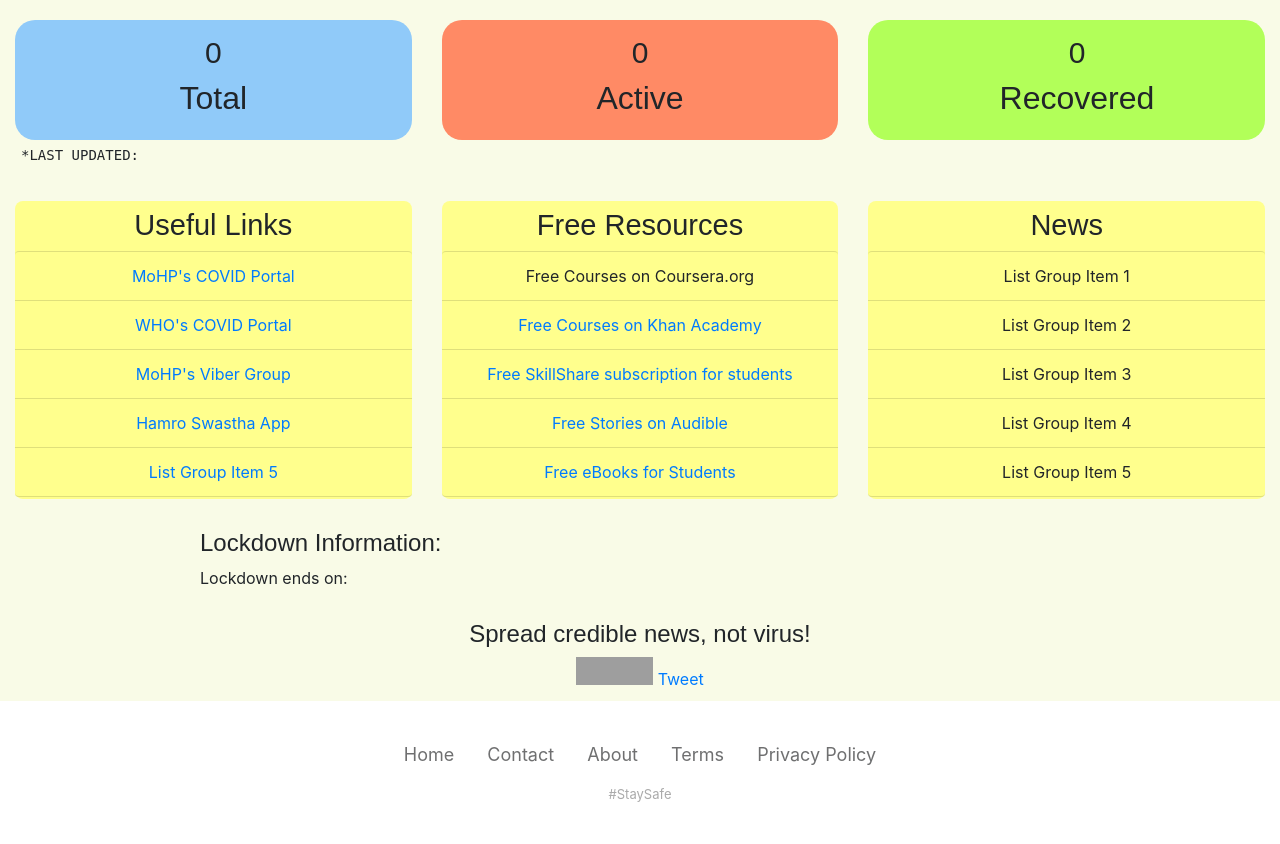
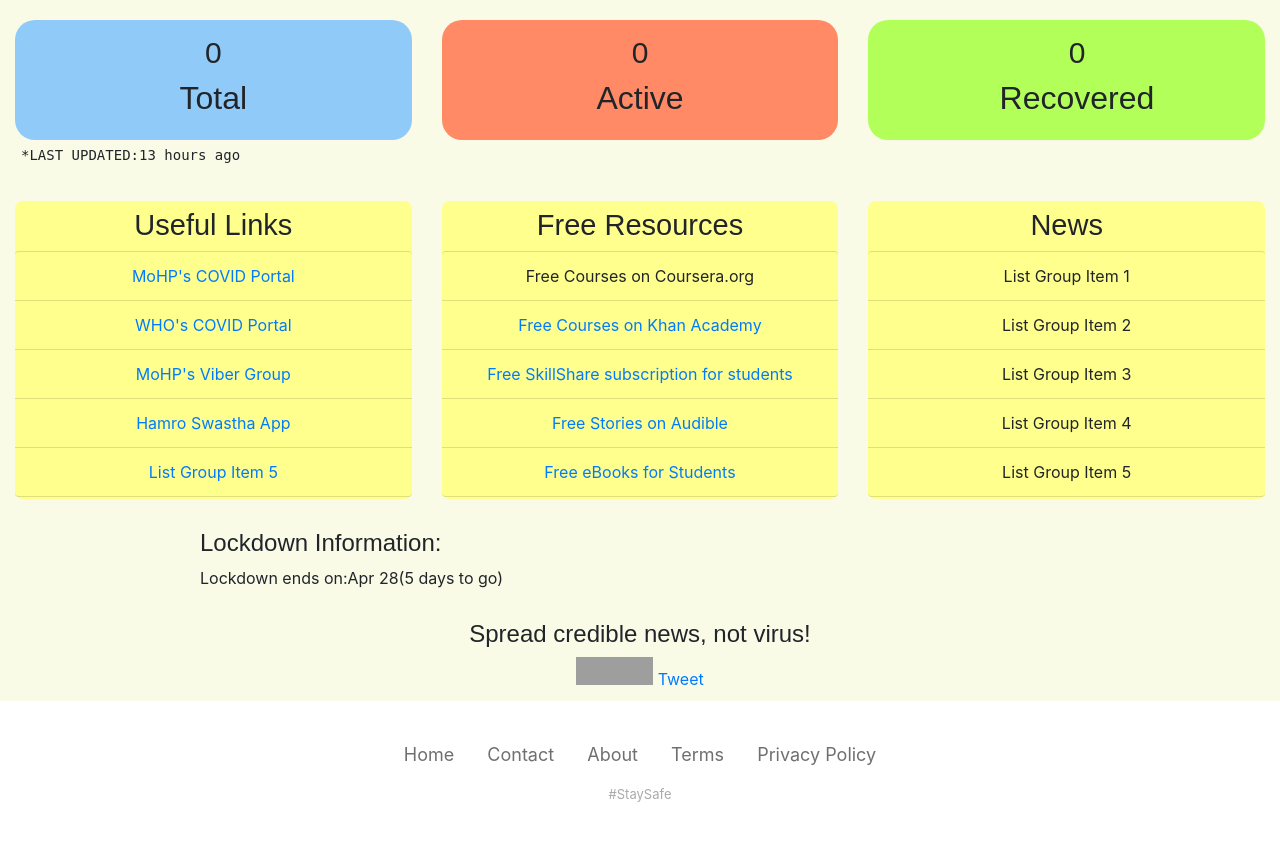
Before and after one commit to MoAgr/Covid, a Flask app: page / in a window 1280 px wide. Shown: the part 128-972 px from the top of the page. Run offline with Flask 2, Linux system fonts and the light colour scheme; data that the repository does not hold is empty; some libraries are stand-ins or nearby versions; grey boxes are pictures that could not be loaded.

Commit message:
Added Countdown and Hours ago

```diff
--- a/templates/main.html
+++ b/templates/main.html
@@ -42,7 +42,7 @@
                     </div>
                 </div>
             </div>
-            <p id="last-updated">*LAST UPDATED:&nbsp;</p>
+            <p id="last-updated">*LAST UPDATED:{{time}} hours ago</p>
         </div>
     </div>
     <div id="useful-link-title-box"></div>
@@ -90,7 +90,7 @@
     </div>
     <div id="lockdown-info">
         <h1>Lockdown Information:</h1>
-        <p>Lockdown ends on:&nbsp;</p>
+        <p>Lockdown ends on:{{lockdown_end_date}}({{days_to_go}} to go)</p>
     </div>
     <div class="container">
         <div id="social-share">
```
